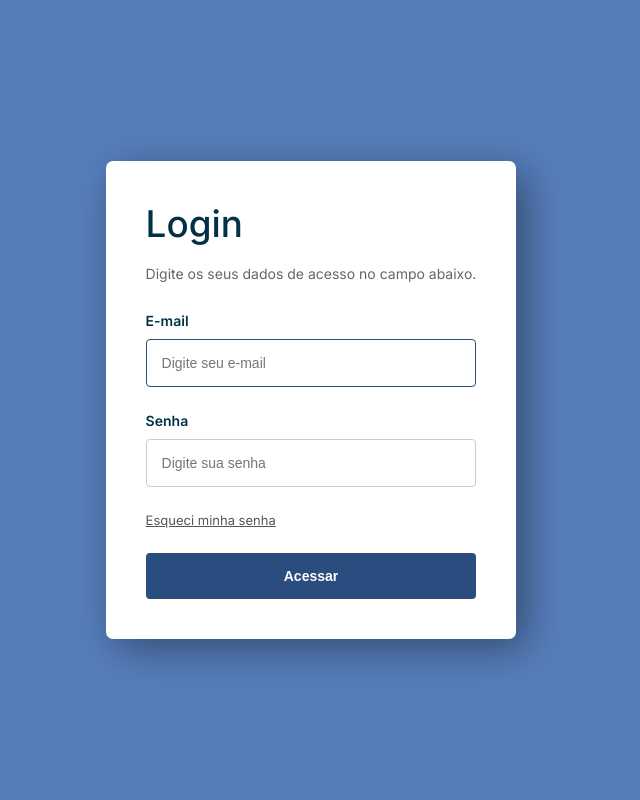
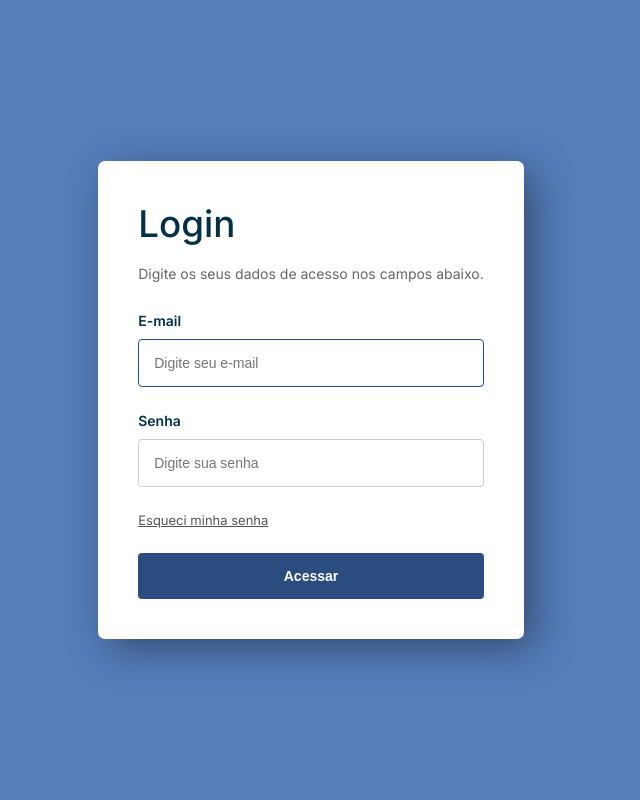
Before and after one commit to Darlan-Berg/GerenciaFacil, a Flask app: template templates/tela_login.html in a window 1280 px wide. Shown: the whole page, without its empty margins (329-969 px from the left). Run offline with Flask 3, Linux system fonts and the light colour scheme; the template is opened without the code that fills it, so the values that code supplies are empty.

Commit message:
Update tela_login.html

```diff
--- a/templates/tela_login.html
+++ b/templates/tela_login.html
@@ -11,7 +11,7 @@
     <div class="page">
         <form method="POST" class="formLogin">
             <h1>Login</h1>
-            <p>Digite os seus dados de acesso no campo abaixo.</p>
+            <p>Digite os seus dados de acesso nos campos abaixo.</p>
             <label for="email">E-mail</label>
             <input type="email" placeholder="Digite seu e-mail" autofocus="true" />
             <label for="password">Senha</label>
```
